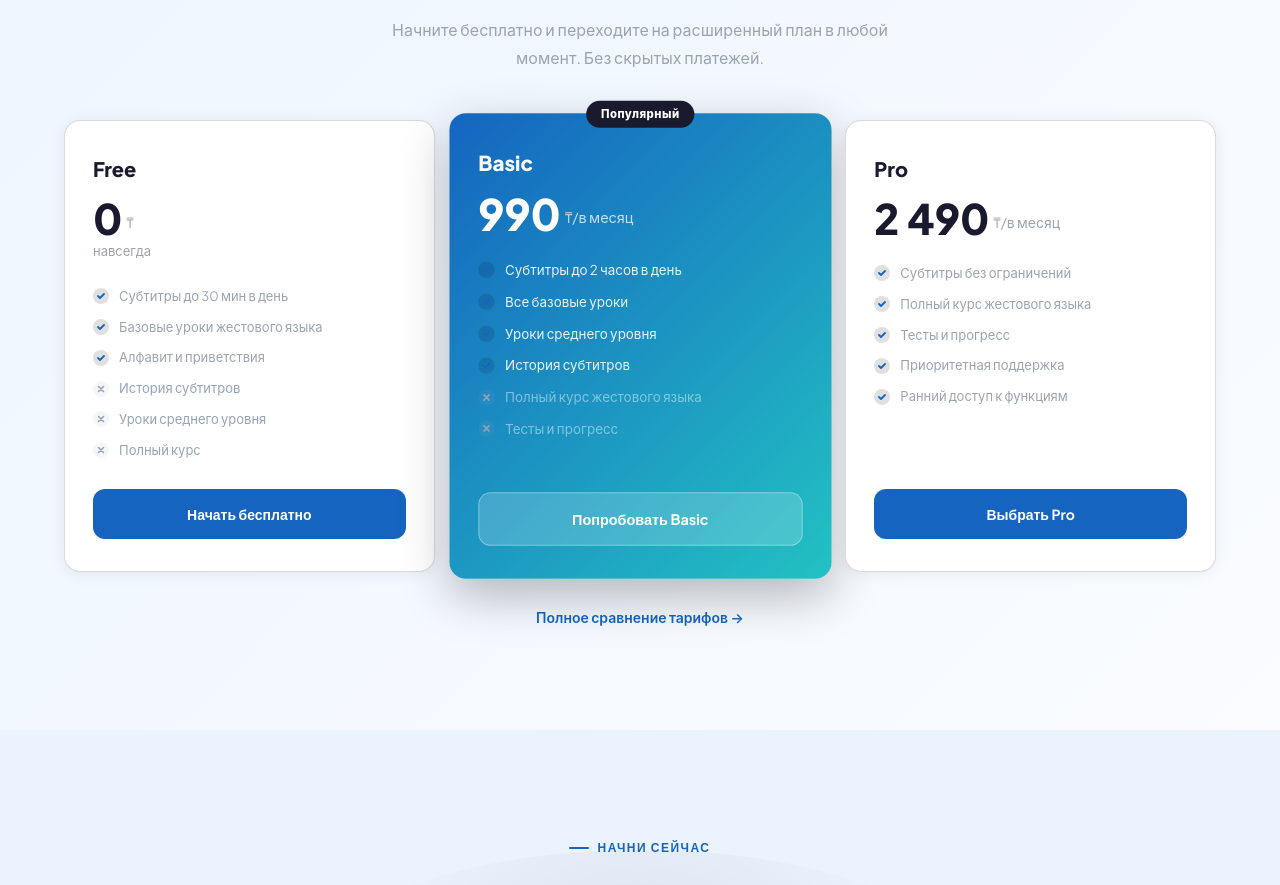
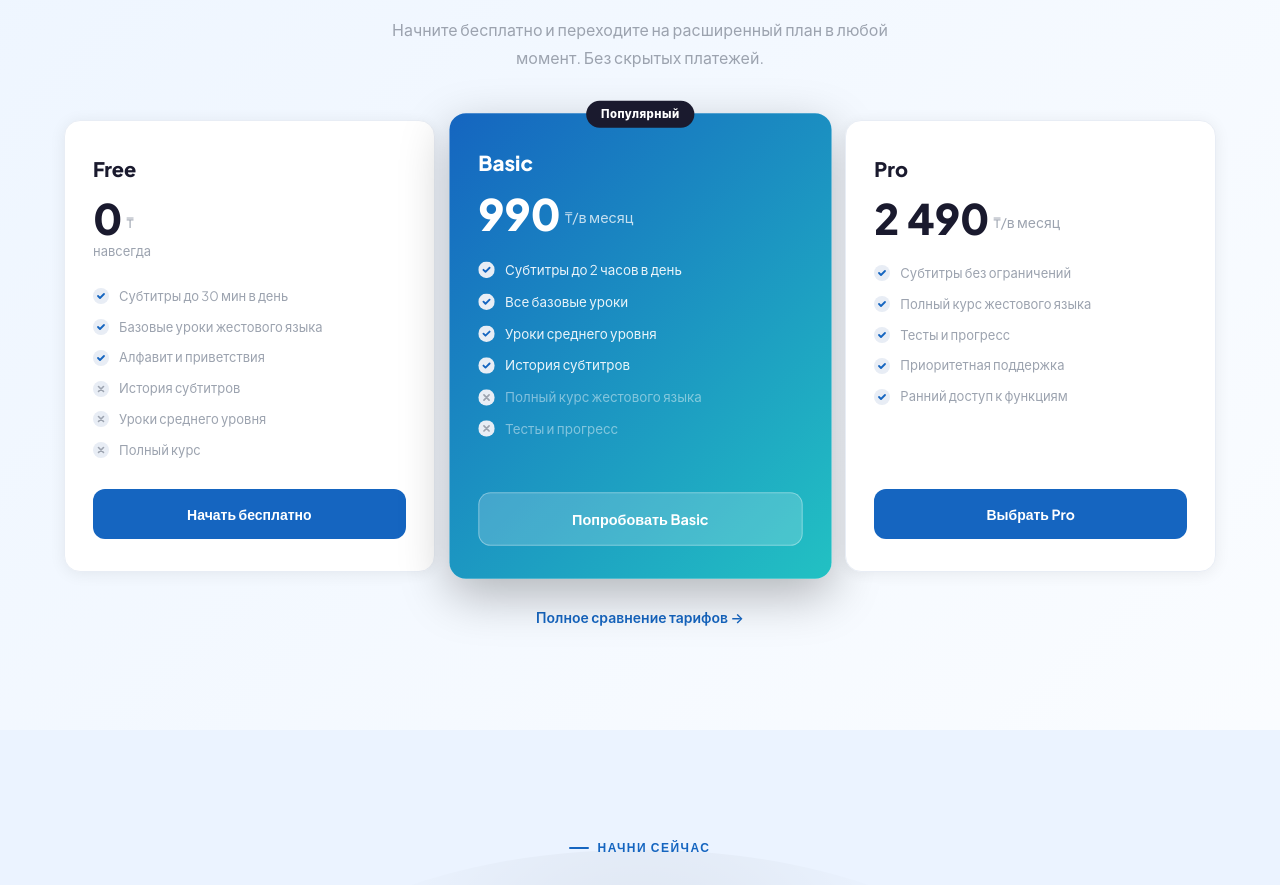
Before and after one commit to heardndb15/hearless16, a Next.js app in the folder landing/: page / in a window 1280 px wide. Shown: the part 5627-6512 px from the top of the page. Built offline with nearby package versions, Linux system fonts and the light colour scheme; no server answers.

Commit message:
Migrate PricingSection literals to CSS tokens

```diff
--- a/landing/components/PricingSection.tsx
+++ b/landing/components/PricingSection.tsx
@@ -6,13 +6,13 @@ import { useLanguage } from "../lib/LanguageContext";
 function Check({ ok }: { ok: boolean }) {
   return ok ? (
     <svg width="16" height="16" viewBox="0 0 16 16" fill="none" style={{ flexShrink: 0 }}>
-      <circle cx="8" cy="8" r="8" fill="rgba(0, 0, 0,0.12)" />
+      <circle cx="8" cy="8" r="8" fill="var(--border)" />
       <path d="M5 8l2 2 4-4" stroke="var(--accent)" strokeWidth="1.8" strokeLinecap="round" strokeLinejoin="round" />
     </svg>
   ) : (
     <svg width="16" height="16" viewBox="0 0 16 16" fill="none" style={{ flexShrink: 0 }}>
-      <circle cx="8" cy="8" r="8" fill="rgba(148,163,184,0.1)" />
-      <path d="M5.5 5.5l5 5M10.5 5.5l-5 5" stroke="#94a3b8" strokeWidth="1.6" strokeLinecap="round" />
+      <circle cx="8" cy="8" r="8" fill="var(--border)" />
+      <path d="M5.5 5.5l5 5M10.5 5.5l-5 5" stroke="var(--textMuted)" strokeWidth="1.6" strokeLinecap="round" />
     </svg>
   );
 }
@@ -42,10 +42,10 @@ export default function PricingSection() {
               style={{
                 background: plan.highlight
                   ? "var(--gradient-accent)"
-                  : "#FFFFFF",
+                  : "var(--bgCard)",
                 border: plan.highlight
                   ? "none"
-                  : "1px solid rgba(0, 0, 0,0.15)",
+                  : "1px solid var(--border)",
                 borderRadius: "var(--radius)",
                 padding: "32px 28px",
                 display: "flex",
@@ -64,7 +64,7 @@ export default function PricingSection() {
                   left: "50%",
                   transform: "translateX(-50%)",
                   background: "var(--text)",
-                  color: "white",
+                  color: "var(--white)",
                   fontSize: 11,
                   fontWeight: 800,
                   padding: "4px 14px",
@@ -81,7 +81,7 @@ export default function PricingSection() {
                   fontFamily: "'Plus Jakarta Sans', sans-serif",
                   fontSize: 20,
                   fontWeight: 800,
-                  color: plan.highlight ? "#FFFFFF" : "var(--text)",
+                  color: plan.highlight ? "var(--white)" : "var(--text)",
                   marginBottom: 12,
                 }}>
                   {plan.name}
@@ -91,7 +91,7 @@ export default function PricingSection() {
                     fontFamily: "'Plus Jakarta Sans', sans-serif",
                     fontSize: 42,
                     fontWeight: 800,
-                    color: plan.highlight ? "#FFFFFF" : "var(--text)",
+                    color: plan.highlight ? "var(--white)" : "var(--text)",
                     lineHeight: 1,
                   }}>
                     {plan.price === 0 ? "0" : plan.price.toLocaleString("ru-RU")}
@@ -117,7 +117,7 @@ export default function PricingSection() {
                 {plan.missing.map((f) => (
                   <div key={f} style={{ display: "flex", alignItems: "center", gap: 10 }}>
                     <Check ok={false} />
-                    <span style={{ fontSize: 13, color: plan.highlight ? "rgba(255,255,255,0.45)" : "#94a3b8" }}>{f}</span>
+                    <span style={{ fontSize: 13, color: plan.highlight ? "rgba(255,255,255,0.45)" : "var(--textMuted)" }}>{f}</span>
                   </div>
                 ))}
               </div>
@@ -134,7 +134,7 @@ export default function PricingSection() {
                   fontSize: 14,
                   textDecoration: "none",
                   background: plan.highlight ? "rgba(255,255,255,0.18)" : "var(--accent)",
-                  color: "#FFFFFF",
+                  color: "var(--white)",
                   border: plan.highlight ? "1.5px solid rgba(255,255,255,0.35)" : "none",
                   transition: "all 0.2s",
                 }}
```
